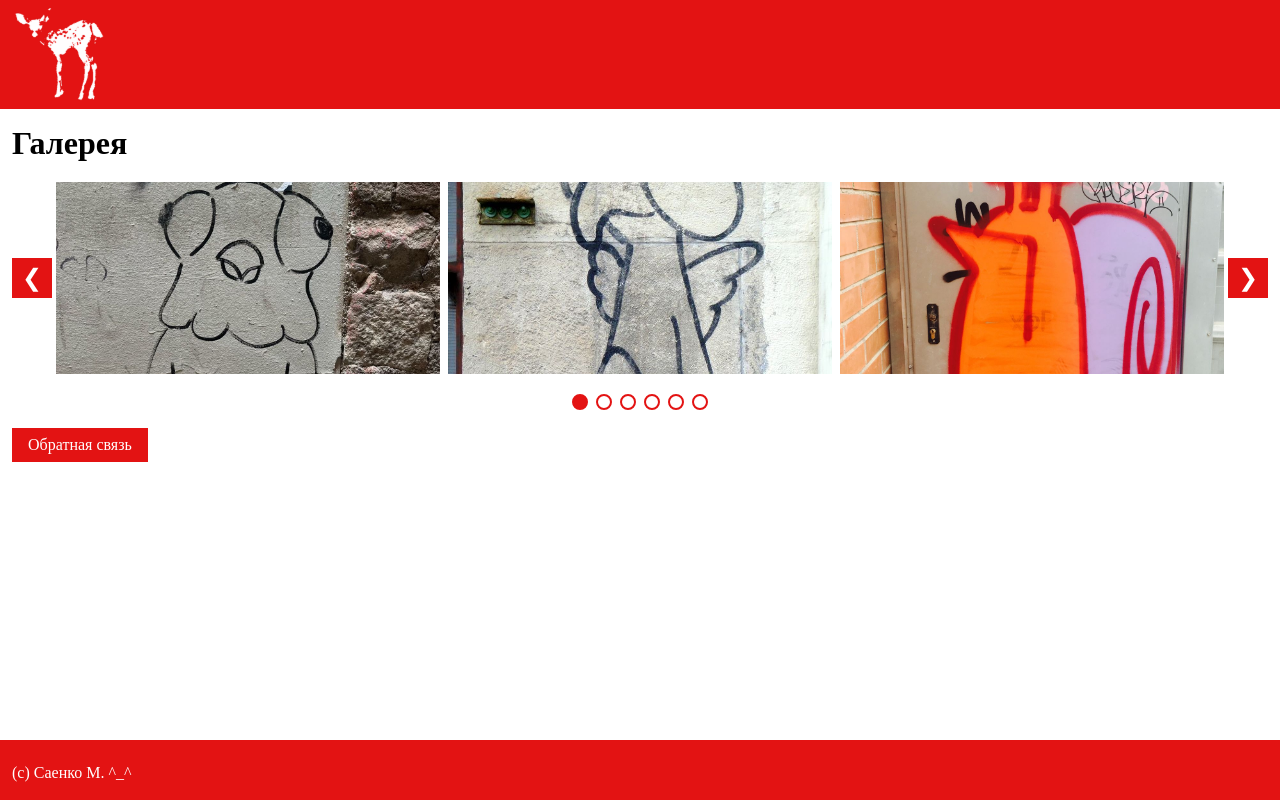
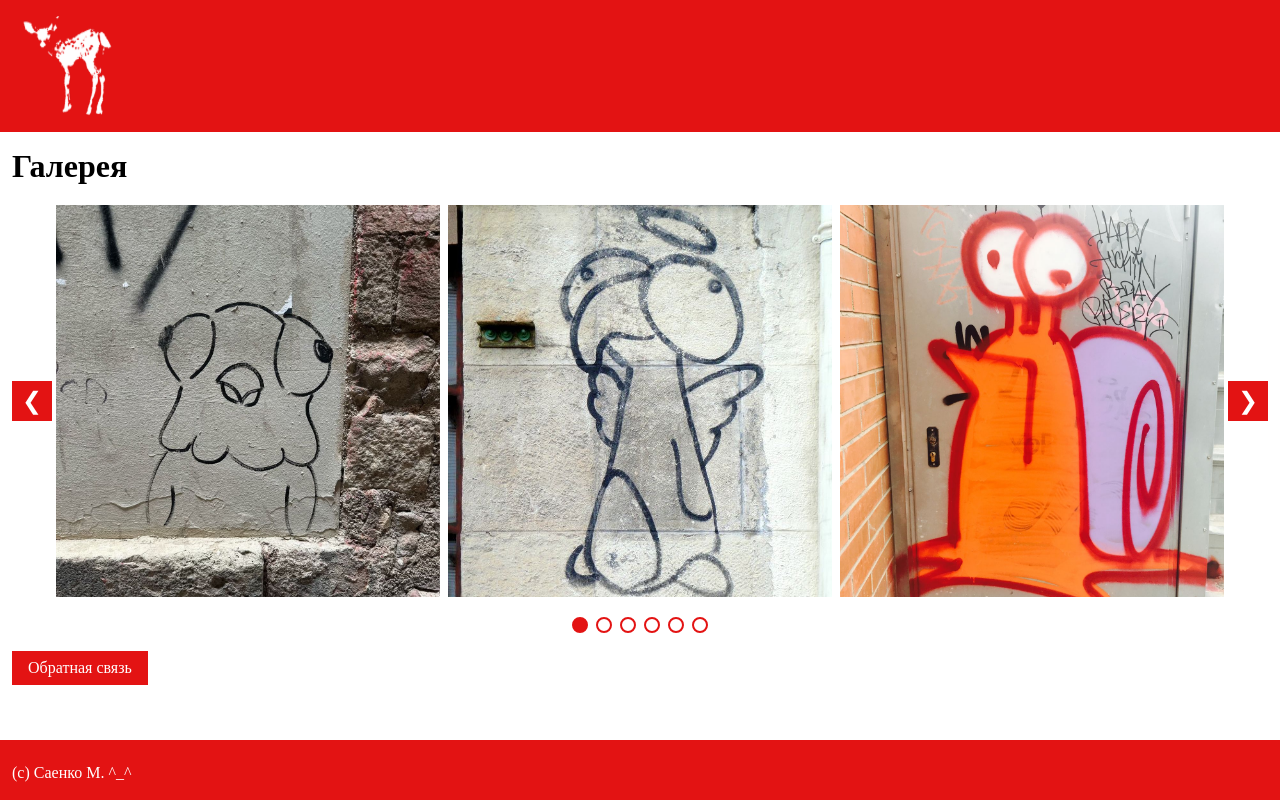
Before and after one commit to 5uchn34tk1d/web_laba_8, a plain HTML site: page index.html in a window 1280 px wide. Drawn offline with Linux system fonts and the light colour scheme.

Commit message:
Update style.css

```diff
--- a/style.css
+++ b/style.css
@@ -19,14 +19,11 @@ body {
     text-align: center;
 }
 
-#slider-line img {
-    flex: 0 0 100%;
-    width: 100%;
-    height: 400px;
-    object-fit: cover;
-    border: 4px solid #ffffff;
+#top img {
+    width: 100px;
+    height: 100px;
+    margin: 8px;
 }
-
 nav {
     background-color: #ffffff;
     color: #e31313;
@@ -88,7 +85,7 @@ button {
 #slider-line img {
     flex: 0 0 100%;
     width: 100%;
-    height: 200px;
+    height: 400px;
     object-fit: cover;
     border: 4px solid #ffffff;
 }
```
